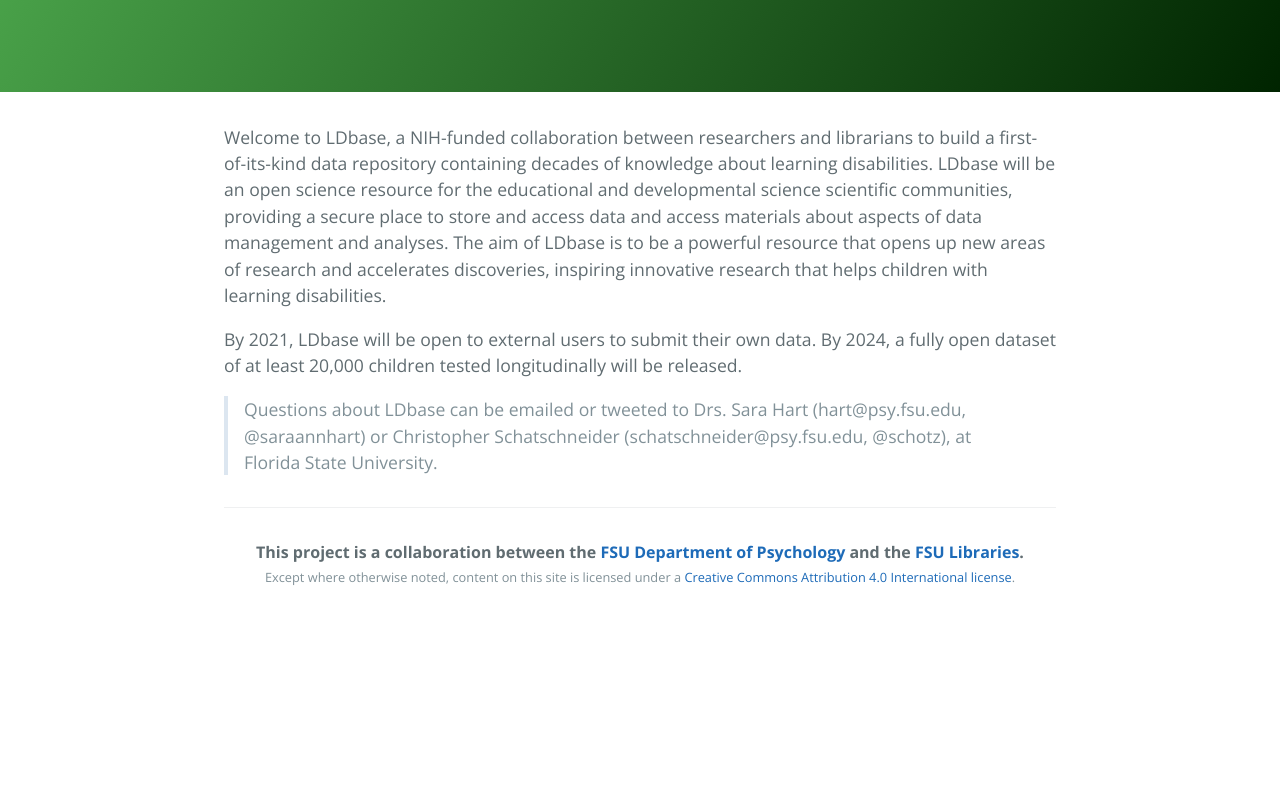
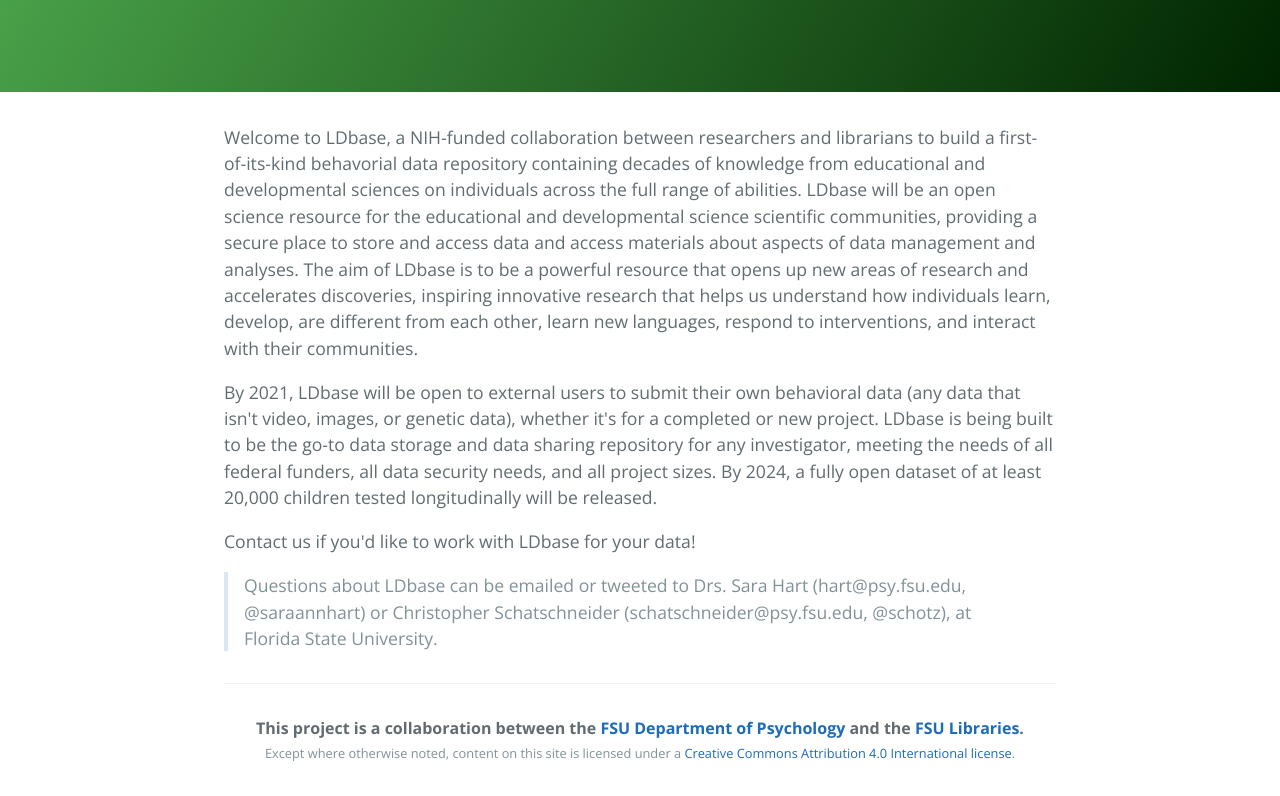
Before and after one commit to ldbase/ldbase.github.io, a plain HTML site: page index.html in a window 1280 px wide. Shown: the part 303-1099 px from the top of the page. Before the commit the page ends 923 px from the top, so only its background shows below. Drawn offline with nearby package versions, Linux system fonts and the light colour scheme.

Commit message:
Update index.html

```diff
--- a/index.html
+++ b/index.html
@@ -26,9 +26,9 @@
     </section>
 
     <section class="main-content">
-      <p>Welcome to LDbase, a NIH-funded collaboration between researchers and librarians to build a first-of-its-kind data repository containing decades of knowledge about learning disabilities. LDbase will be an open science resource for the educational and developmental science scientific communities, providing a secure place to store and access data and access materials about aspects of data management and analyses. The aim of LDbase is to be a powerful resource that opens up new areas of research and accelerates discoveries, inspiring innovative research that helps children with learning disabilities.</p>
-      <p>By 2021, LDbase will be open to external users to submit their own data. By 2024, a fully open dataset of at least 20,000 children tested longitudinally will be released.</p>
-
+      <p>Welcome to LDbase, a NIH-funded collaboration between researchers and librarians to build a first-of-its-kind behavorial data repository containing decades of knowledge from educational and developmental sciences on individuals across the full range of abilities. LDbase will be an open science resource for the educational and developmental science scientific communities, providing a secure place to store and access data and access materials about aspects of data management and analyses. The aim of LDbase is to be a powerful resource that opens up new areas of research and accelerates discoveries, inspiring innovative research that helps us understand how individuals learn, develop, are different from each other, learn new languages, respond to interventions, and interact with their communities.</p>
+      <p>By 2021, LDbase will be open to external users to submit their own behavioral data (any data that isn't video, images, or genetic data), whether it's for a completed or new project. LDbase is being built to be the go-to data storage and data sharing repository for any investigator, meeting the needs of all federal funders, all data security needs, and all project sizes. By 2024, a fully open dataset of at least 20,000 children tested longitudinally will be released.</p>
+      <p>Contact us if you'd like to work with LDbase for your data!</p>
       <blockquote>
         <p>Questions about LDbase can be emailed or tweeted to Drs. Sara Hart (hart@psy.fsu.edu, @saraannhart) or Christopher Schatschneider (schatschneider@psy.fsu.edu, @schotz), at Florida State University.</p>
       </blockquote>
```
